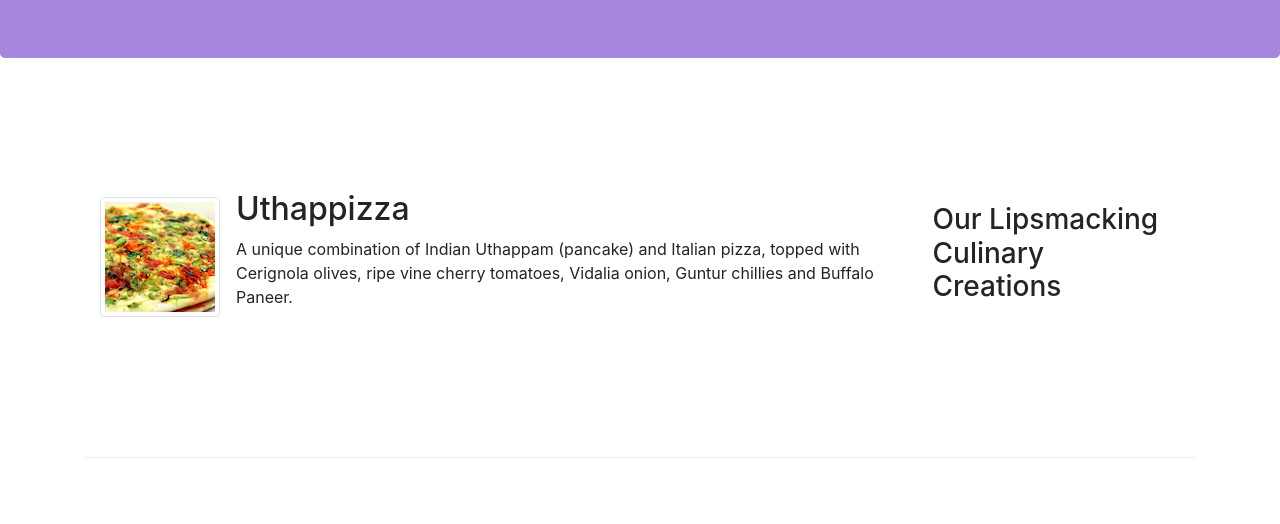
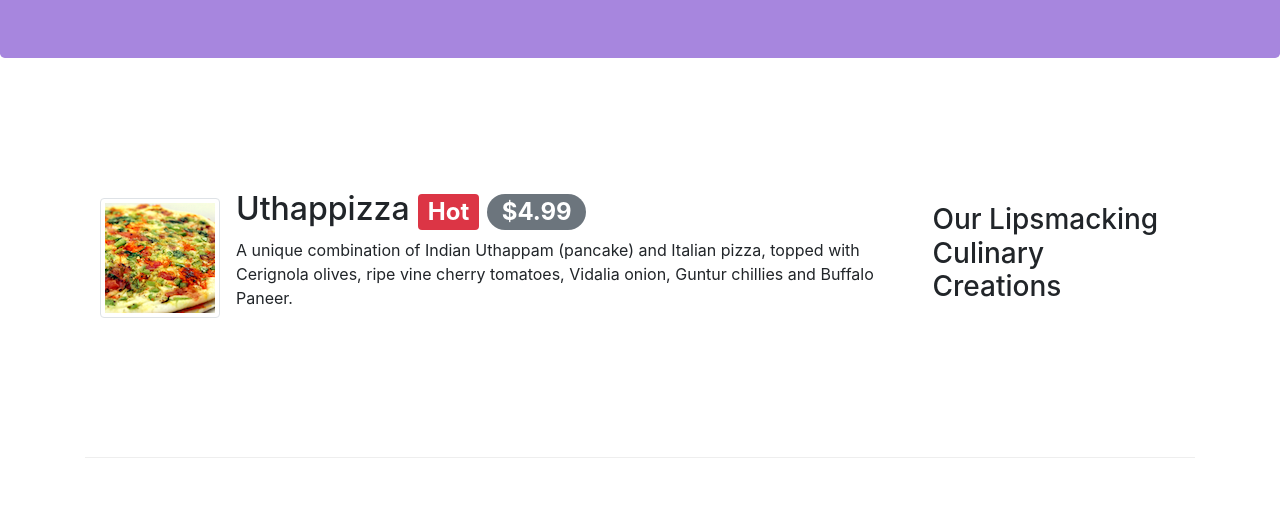
Before and after one commit to Micahget/Peter-s-Dish, a website: page index.html in a window 1280 px wide. Shown: the part 276-800 px from the top of the page. Drawn offline with nearby package versions, Linux system fonts and the light colour scheme.

Commit message:
commit on Alerting users and addinng a piece of info

```diff
--- a/index.html
+++ b/index.html
@@ -67,7 +67,8 @@
                 <div class="media">
                     <img class="d-flex mr-3 img-thumbnail align-self-center" src="img/uthappizza.png">
                     <div class="media-body">
-                    <h2 class="mt-0">Uthappizza</h2>
+                        <!-- using span we can add a price and additional information -->
+                    <h2 class="mt-0">Uthappizza <span class="badge badge-danger">Hot</span> <span class="badge badge-pill badge-secondary">$4.99</span></h2>
                     <p class="d-none d-sm-block">A unique combination of Indian Uthappam (pancake) and
                         Italian pizza, topped with Cerignola olives, ripe vine cherry tomatoes,
                          Vidalia onion, Guntur chillies and Buffalo Paneer.</p>
```
